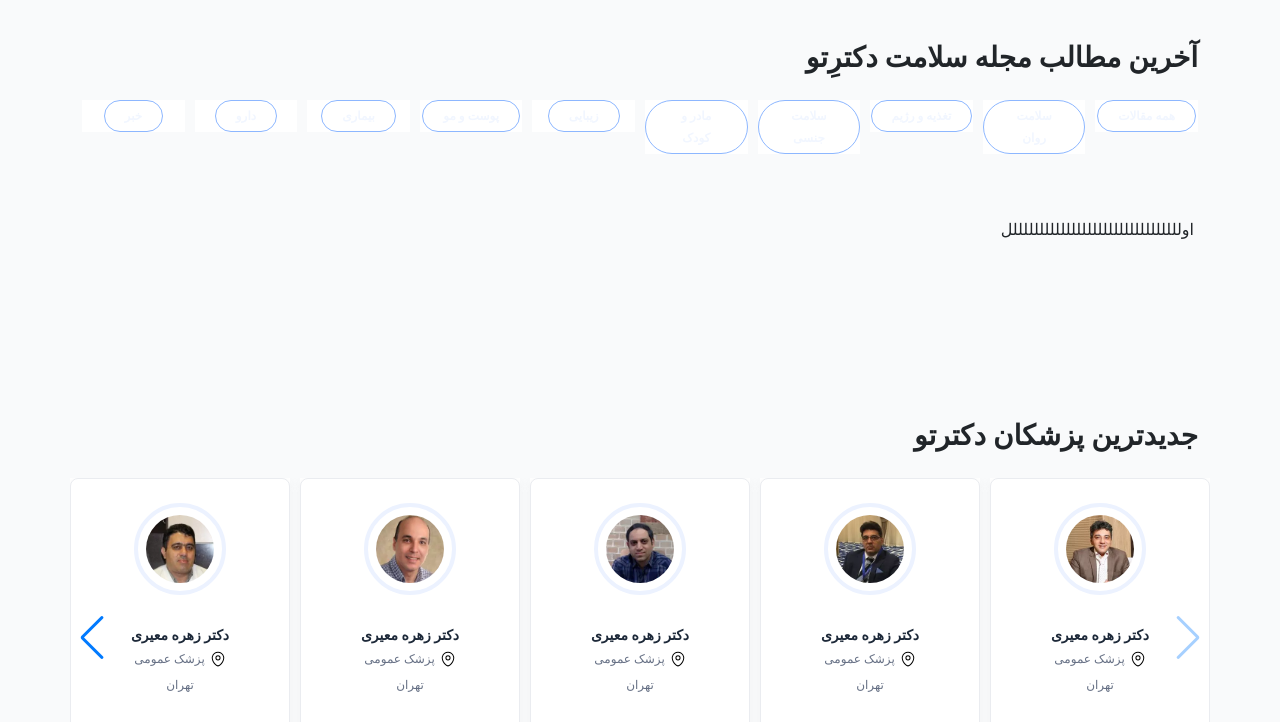
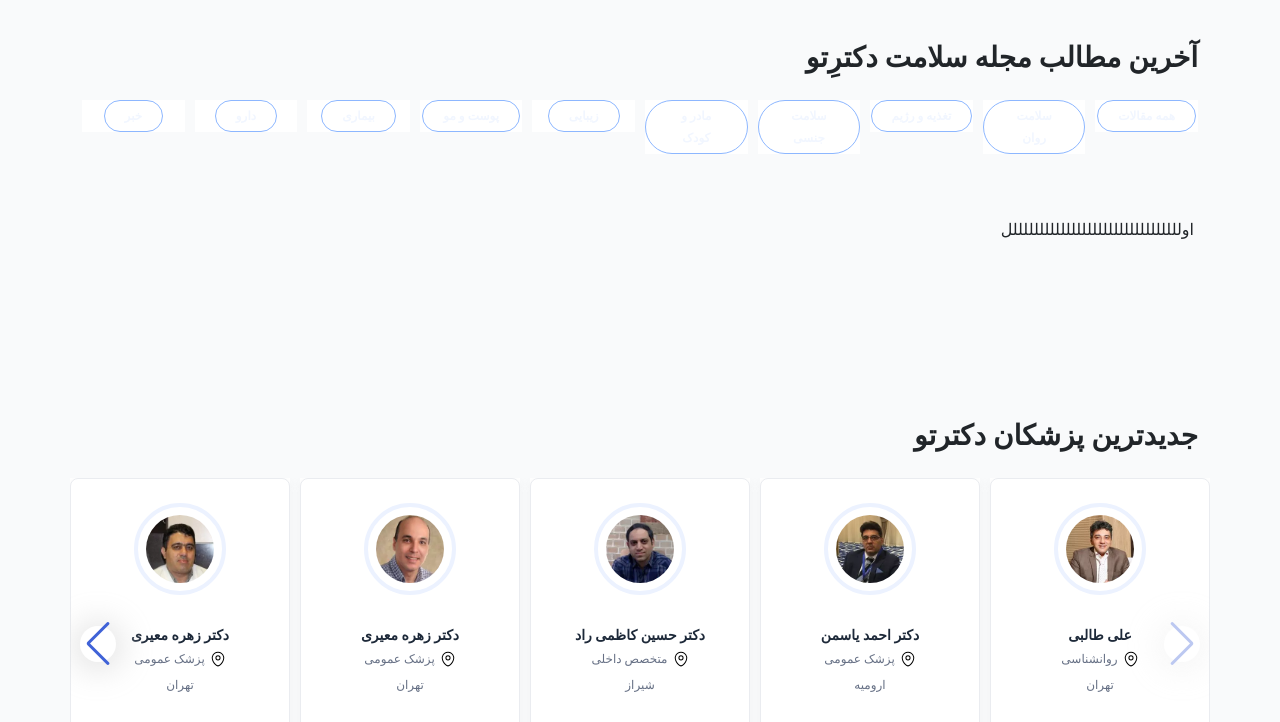
Before and after one commit to Mohamadreza-Hosseinkhani/doctoreto, a website built with Vite: page index.html in a window 1280 px wide. Shown: the top 722 px of the page. Built offline with nearby package versions, Linux system fonts and the light colour scheme; files whose address does not match are found by name.

Commit message:
add swiper style for newest-doctor section

```diff
--- a/index.html
+++ b/index.html
@@ -253,12 +253,12 @@
                   <img
                     class="card__img"
                     src="/src/assets/user-profile-img/1.jpg"
-                    alt="دکتر مریم رضایی"
+                    alt="علی طالبی"
                   />
                   <div class="flex flex-col">
-                    <p class="doctor__name">دکتر زهره معیری</p>
+                    <p class="doctor__name">علی طالبی</p>
                     <div class="div__speciality">
-                      <p class="doctor__speciality mt-0">پزشک عمومی</p>
+                      <p class="doctor__speciality mt-0">روانشناسی</p>
                       <img
                         width="16"
                         height="16"
@@ -279,10 +279,10 @@
                   <img
                     class="card__img"
                     src="/src/assets/user-profile-img/2.jpg"
-                    alt="دکتر مریم رضایی"
+                    alt="دکتر احمد یاسمن"
                   />
                   <div class="flex flex-col">
-                    <p class="doctor__name">دکتر زهره معیری</p>
+                    <p class="doctor__name">دکتر احمد یاسمن</p>
                     <div class="div__speciality">
                       <p class="doctor__speciality mt-0">پزشک عمومی</p>
                       <img
@@ -292,7 +292,7 @@
                         alt=""
                       />
                     </div>
-                    <p class="doctor__location">تهران</p>
+                    <p class="doctor__location">ارومیه</p>
                   </div>
                   <button class="btn__newestDoctor">
                     <i class="fa fa-angle-left" aria-hidden="true"></i>
@@ -305,13 +305,12 @@
                   <img
                     class="card__img"
                     src="/src/assets/user-profile-img/3.jpg"
-                    alt="دکتر مریم
-                  رضایی"
+                    alt="دکتر حسین کاظمی راد"
                   />
                   <div class="flex">
-                    <p class="doctor__name">دکتر زهره معیری</p>
+                    <p class="doctor__name">دکتر حسین کاظمی راد</p>
                     <div class="div__speciality">
-                      <p class="doctor__speciality mt-0">پزشک عمومی</p>
+                      <p class="doctor__speciality mt-0">متخصص داخلی</p>
                       <img
                         width="16"
                         height="16"
@@ -319,7 +318,7 @@
                         alt=""
                       />
                     </div>
-                    <p class="doctor__location">تهران</p>
+                    <p class="doctor__location">شیراز</p>
                   </div>
                   <button class="btn__newestDoctor">
                     <i class="fa fa-angle-left" aria-hidden="true"></i>
--- a/src/styles/sections/newest-doctors.css
+++ b/src/styles/sections/newest-doctors.css
@@ -16,19 +16,16 @@
   justify-content: center;
   align-items: center;
 }
-
-/* .swiper-slide img {
-  display: block;
-  width: 100%;
-  height: 100%;
-  object-fit: cover;
-} */
-
-
-.nextBtn__newestdoctor,
-.prevBtn__newestdoctor {
-  width: 24px !important;
-  height: 24px !important;
+.mySwiper .nextBtn__newestdoctor,
+.mySwiper .prevBtn__newestdoctor {
+  width: 36px;
+  height: 36px;
+  font-size: 16px;
+  border-radius: 50%;
+  color: var(--blue-800);
+  background-color: white;
+  box-shadow: var(--box-shadow-hover-2);
+  opacity: 1;
 }
 .swiper-slide {
   text-align: center;
```
